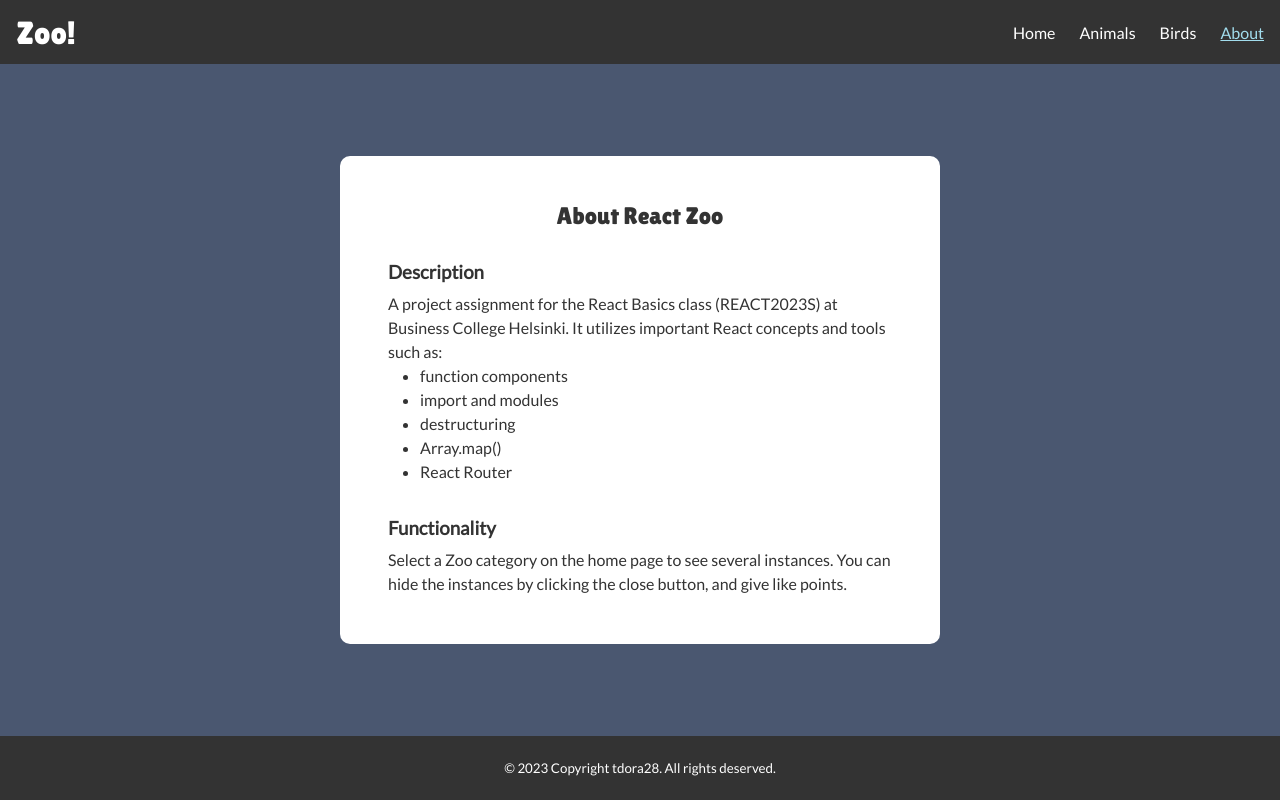
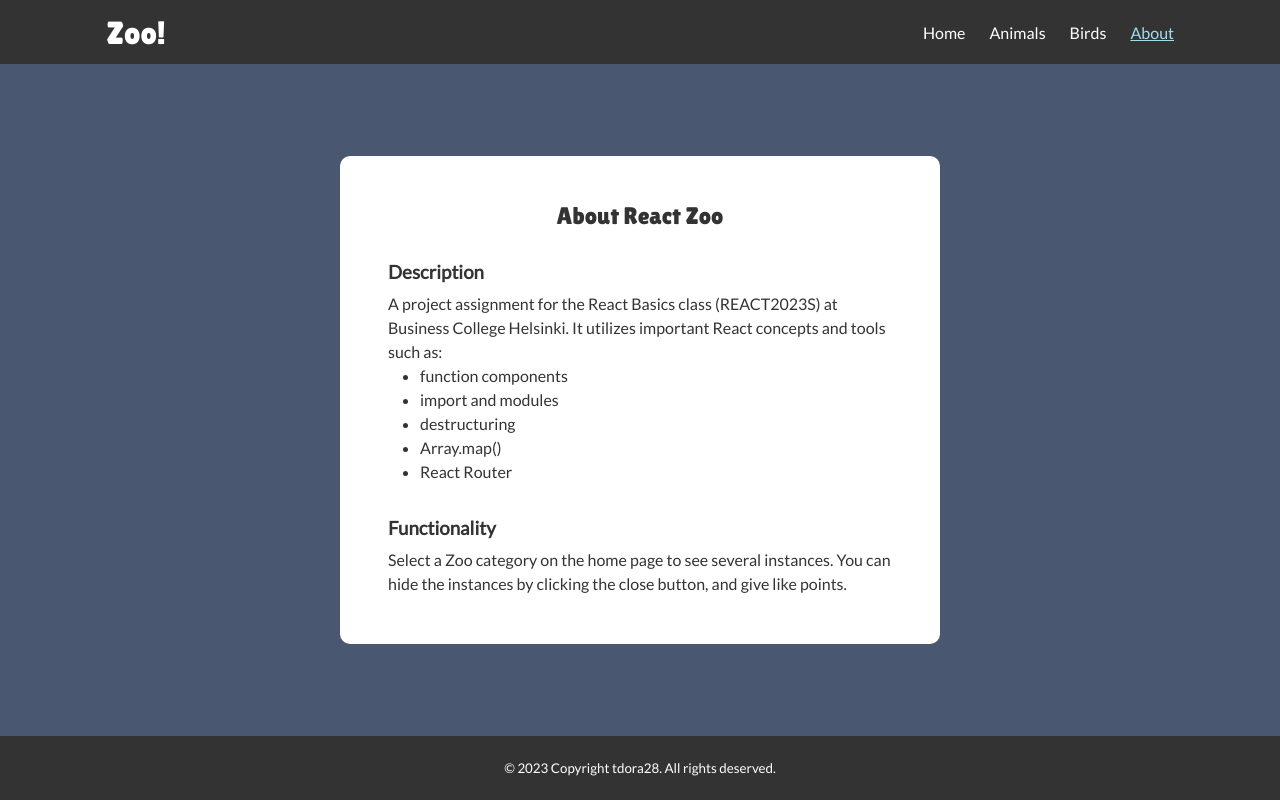
Before and after one commit to tdora28/zoo, a React (Vite) app: page /about in a window 1280 px wide. Built offline with nearby package versions, Linux system fonts and the light colour scheme.

Commit message:
Fix CategoryPage layout to fit prototype

```diff
--- a/src/components/Header.jsx
+++ b/src/components/Header.jsx
@@ -1,9 +1,10 @@
-import { Link } from "react-router-dom";
-import { NavLink } from "react-router-dom";
+import { Link } from 'react-router-dom';
+import { NavLink } from 'react-router-dom';
 
 const Header = ({ resetSearch }) => {
   return (
     <header>
+      <div className="header-wrap">
         <Link to="/" className="header-logo" onClick={resetSearch}>
           Zoo!
         </Link>
@@ -31,6 +32,7 @@ const Header = ({ resetSearch }) => {
             </li>
           </ul>
         </nav>
+      </div>
     </header>
   );
 };
--- a/src/components/SearchBar.jsx
+++ b/src/components/SearchBar.jsx
@@ -1,5 +1,5 @@
 function SearchBar({ searchHandler }) {
-  return <input type="text" id="search" onChange={searchHandler} placeholder="Search..." />;
+  return <input type="text" id="search" onChange={searchHandler} placeholder="Search" />;
 }
 
 export default SearchBar;
--- a/src/index.css
+++ b/src/index.css
@@ -4,6 +4,7 @@
   --clr-white: #fff;
   --clr-dark: #333;
   --clr-accent: #a2dded;
+  --container-mw: 1100px;
 }
 
 /* BASIC STYLES */
@@ -46,13 +47,20 @@ input {
 header,
 footer {
   display: flex;
+  align-items: center;
+  height: 4rem;
+  background: var(--clr-dark);
+  color: var(--clr-white);
+}
+.header-wrap {
+  display: flex;
   justify-content: space-between;
   align-items: center;
   gap: 1rem;
-  height: 4rem;
-  padding: 1rem;
-  background: var(--clr-dark);
-  color: var(--clr-white);
+  width: 100%;
+  max-width: var(--container-mw);
+  margin: 0 auto;
+  padding: 0 1rem;
 }
 
 .header-logo {
@@ -131,10 +139,29 @@ footer small {
   color: var(--clr-dark);
 }
 
+/* CATEGORY PAGE */
+.category-header {
+  display: flex;
+  justify-content: space-between;
+  gap: 1rem;
+  width: 100%;
+  max-width: var(--container-mw);
+  margin: 0 auto;
+  padding: 4rem 1rem 0;
+}
+.category-title {
+  font-family: var(--font-display);
+  font-size: 2.5rem;
+  font-weight: 400;
+  color: var(--clr-white);
+  text-transform: capitalize;
+}
+
 /* SEARCH */
 input#search {
   width: 250px;
   padding: 0.5rem 1rem;
+  text-align: right;
 }
 
 /* CARDS */
@@ -150,9 +177,8 @@ input#search {
   flex-wrap: wrap;
   justify-content: center;
   gap: 1rem;
-  max-width: 1100px;
+  max-width: var(--container-mw);
   padding: 2rem 1rem;
-  background: rgba(74, 86, 110, 0.8);
 }
 .card {
   position: relative;
--- a/src/routes/CategoryPage.jsx
+++ b/src/routes/CategoryPage.jsx
@@ -1,7 +1,7 @@
-import { useParams } from "react-router-dom";
+import { useParams } from 'react-router-dom';
 
-import Card from "../components/Card.jsx";
-import SearchBar from "../components/SearchBar.jsx";
+import Card from '../components/Card.jsx';
+import SearchBar from '../components/SearchBar.jsx';
 
 function CategoryPage(props) {
   let urlParams = useParams();
@@ -16,7 +16,16 @@ function CategoryPage(props) {
               return el.name.toLowerCase().includes(props.search.toLowerCase());
             })
             .map((el) => {
-              return <Card key={el.name} {...el} category={category} removeCard={() => props.removeCard(el.name, category)} decreaseLikes={() => props.modifyLikes(el.name, "decrease", category)} increaseLikes={() => props.modifyLikes(el.name, "increase", category)} />;
+              return (
+                <Card
+                  key={el.name}
+                  {...el}
+                  category={category}
+                  removeCard={() => props.removeCard(el.name, category)}
+                  decreaseLikes={() => props.modifyLikes(el.name, 'decrease', category)}
+                  increaseLikes={() => props.modifyLikes(el.name, 'increase', category)}
+                />
+              );
             })}
         </>
       );
@@ -26,10 +35,15 @@ function CategoryPage(props) {
   }
 
   return (
-    <section className="cards-wrap">
-      <SearchBar searchHandler={props.searchHandler} />
-      <div className="cards">{displayCards(props.zoo[category].filter((el) => el.name.toLowerCase().includes(props.search.toLowerCase())).length)}</div>
-    </section>
+    <>
+      <section className="category-header">
+        <h2 className="category-title">{category}</h2>
+        <SearchBar searchHandler={props.searchHandler} />
+      </section>
+      <section className="cards-wrap">
+        <div className="cards">{displayCards(props.zoo[category].filter((el) => el.name.toLowerCase().includes(props.search.toLowerCase())).length)}</div>
+      </section>
+    </>
   );
 }
 
```
Lines whose indentation alone changed are shown as unchanged.
